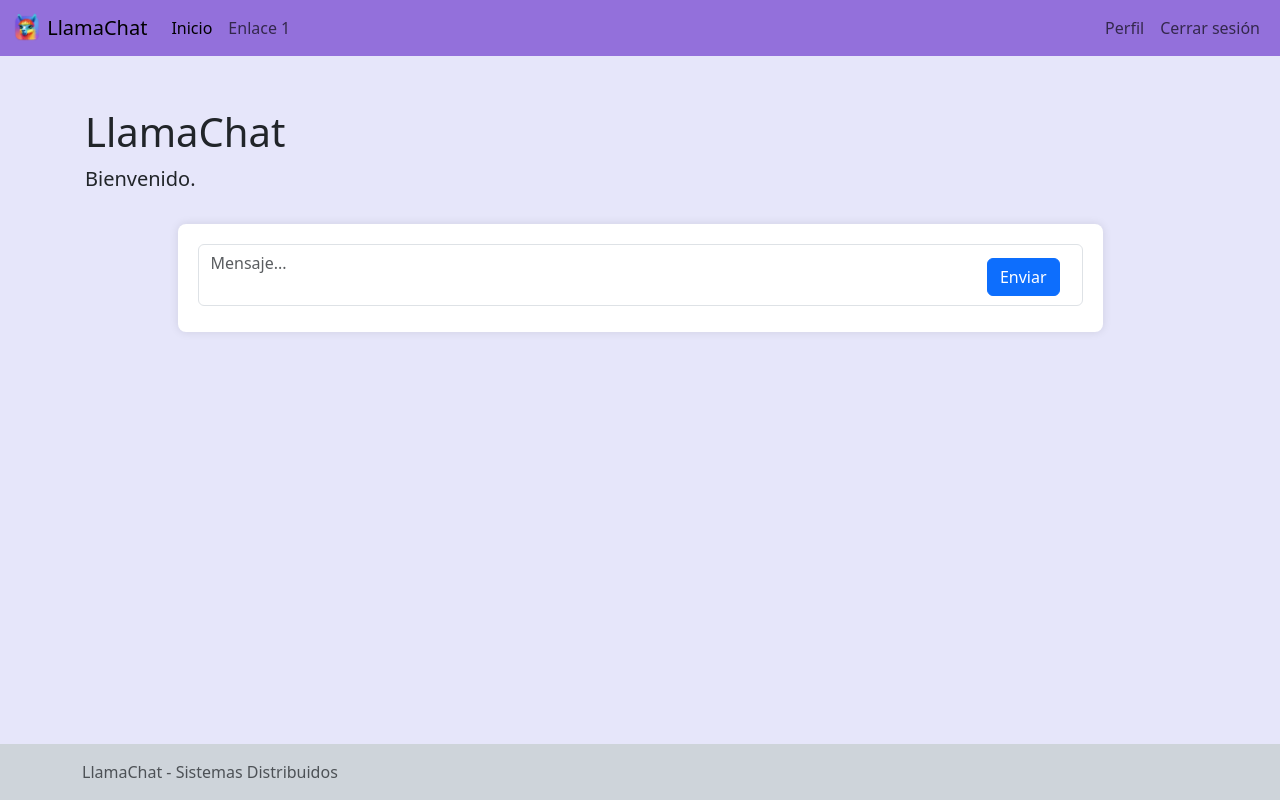
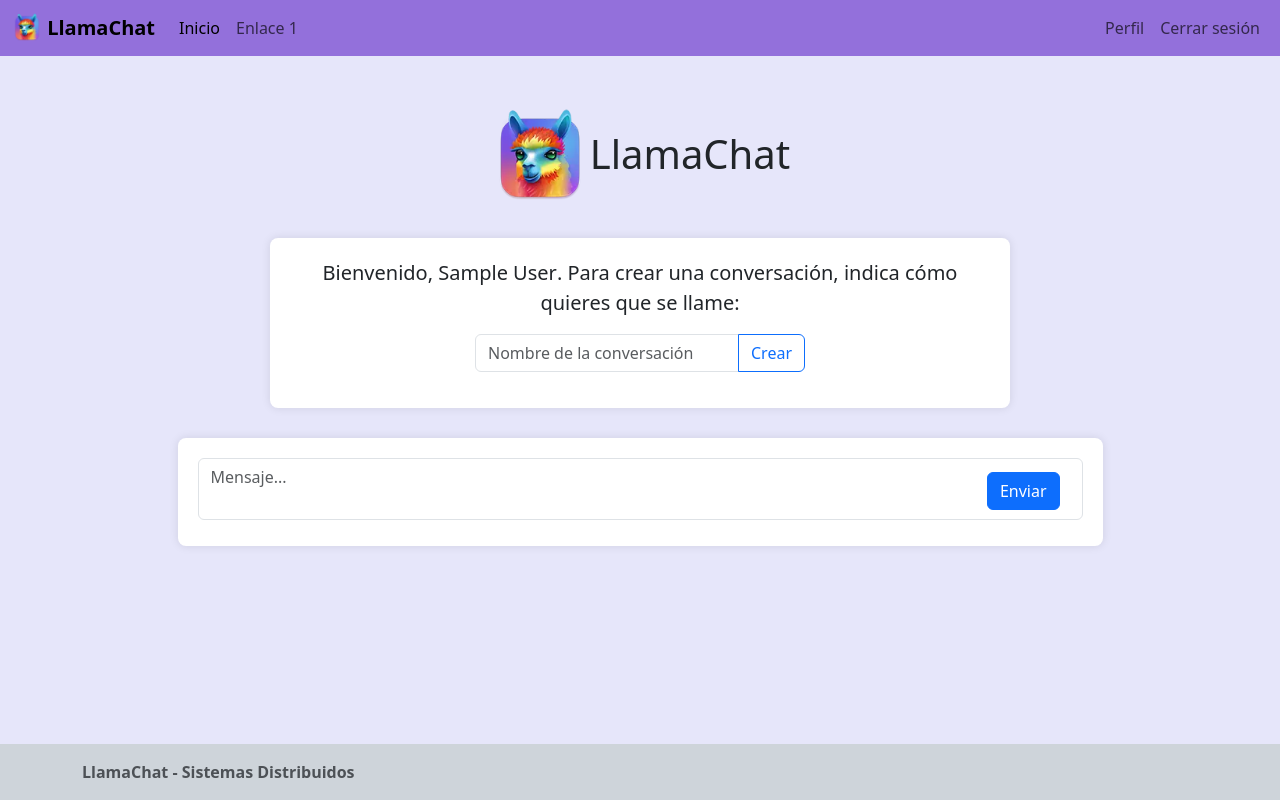
Before and after one commit to xJavii8/practica-ssdd, a Flask app: page / in a window 1280 px wide. Run offline with Flask 3, Linux system fonts and the light colour scheme; the visitor is signed in with stand-in values (Sample User, id 1); some libraries are stand-ins or nearby versions.

Commit message:
Cambios en el frontend + pequeña refactorización al endpoint de borrar el usuario
Se han hecho algunos cambios estéticos, y se ha dejado listo el field para introducir el nombre de la conversación.

En cuanto al endpoint, es más adecuado hacer una petición DELETE a la hora de borrar un usuario en vez de un POST. Sin embargo, HTML sólo permite los métodos GET y POST, por lo que para acceder al endpoint del frontend utilizaremos POST, internamente para contactar con el REST se usará DELETE.

```diff
--- a/frontend/app/app.py
+++ b/frontend/app/app.py
@@ -32,7 +32,7 @@ def serve_static(path):
 @app.route('/', methods=['GET', 'POST'])
 def index():
     if request.method == "POST":
-        logging.info('REQUEST DATA: ' + request.form['textarea'])
+        logging.info('REQUEST DATA: ' + request.form['convName'])
         # Falta la lógica para mandar al REST
         pass
     return render_template('index.html')
@@ -103,7 +103,7 @@ def profile():
 @login_required
 def deleteUser():
     userID = str(format(current_user.id, '032x'))
-    deleteUserPOST = requests.post(f'http://{os.environ.get("REST_SERVER", "backend-rest")}:8080/Service/u/deleteUser/{userID}')
+    deleteUserPOST = requests.delete(f'http://{os.environ.get("REST_SERVER", "backend-rest")}:8080/Service/u/deleteUser/{userID}')
     if deleteUserPOST.status_code == 200:
         users.remove(current_user)
         logout_user()
--- a/frontend/app/static/index.css
+++ b/frontend/app/static/index.css
@@ -23,3 +23,8 @@ body {
   bottom: 10px; /* Distancia desde el fondo */
   z-index: 2;
 }
+
+.convName {
+  margin-top: 1rem;
+  max-width: 330px;
+}
--- a/frontend/app/templates/base.html
+++ b/frontend/app/templates/base.html
@@ -51,7 +51,7 @@
     <div class="container-fluid">
       <a class="navbar-brand" href="{{ url_for('index') }}">
         <img src="{{ url_for('serve_static', path='mainIcon.webp') }}" width="30" height="30" class="d-inline-block align-top" alt="">
-        LlamaChat
+        <strong>LlamaChat</strong>
       </a>
       <button class="navbar-toggler" type="button" data-bs-toggle="collapse" data-bs-target="#navbarCollapse" aria-controls="navbarCollapse" aria-expanded="false" aria-label="Toggle navigation">
         <span class="navbar-toggler-icon"></span>
@@ -106,7 +106,7 @@
 
 <footer class="footer mt-auto py-3 bg-dark-subtle">
   <div class="container">
-    <span class="text-muted">LlamaChat - Sistemas Distribuidos</span>
+    <span class="text-muted"><strong>LlamaChat - Sistemas Distribuidos</strong></span>
   </div>
 </footer>
 
--- a/frontend/app/templates/index.html
+++ b/frontend/app/templates/index.html
@@ -5,16 +5,27 @@
 {% endblock %}
 
 {% block content %}
-<h1 class="mt-5">
-    LlamaChat
+<div class="text-center mt-5 fw-bold">
+<h1>
+    <img src="{{ url_for('static', filename='mainIcon.webp') }}" alt="LlamaChat Logo" style="height:100px;">LlamaChat
 </h1>
-<p class="lead">
+<div class="form-container col-md-8 mx-auto lead">
     {% if current_user.is_authenticated %}
-        Bienvenido.
+        Bienvenido, <strong>{{current_user.name}}</strong>. Para crear una conversación, indica cómo quieres que se llame:
+
+        <form method="POST">
+            <div class="input-group mb-3 convName mx-auto">
+                <input name="convName" type="text" class="form-control" placeholder="Nombre de la conversación" aria-label="Nombre de la conversación" aria-describedby="button-addon2" maxlength="100">
+                <button class="btn btn-outline-primary" type="submit" id="button-addon2">Crear</button>
+            </div>
+        </form>
+
     {% else %}
-        Inicia sesión para crear sesión de prompts
+        Bienvenido. Para iniciar una conversación, <a href="/login">inicia sesión</a> o <a href="/signup">regístrate</a>.
     {% endif %}
-</p>
+</div>
+</div>
+
 <div class="form-container col-md-10 mx-auto">
     <form method="POST">
         <div class="textarea-wrapper">
--- a/frontend/app/templates/profile.html
+++ b/frontend/app/templates/profile.html
@@ -7,7 +7,7 @@
 
 {% block content %}
 <h1 class="title">
-    Bienvenido, {{current_user.name}}
+    Bienvenido, <strong>{{current_user.name}}</strong>
 </h1>
 
 <div class="form-container col-md-6 mx-auto">
```
Also changed, not shown: 1 other file. Lines whose indentation alone changed are shown as unchanged.
